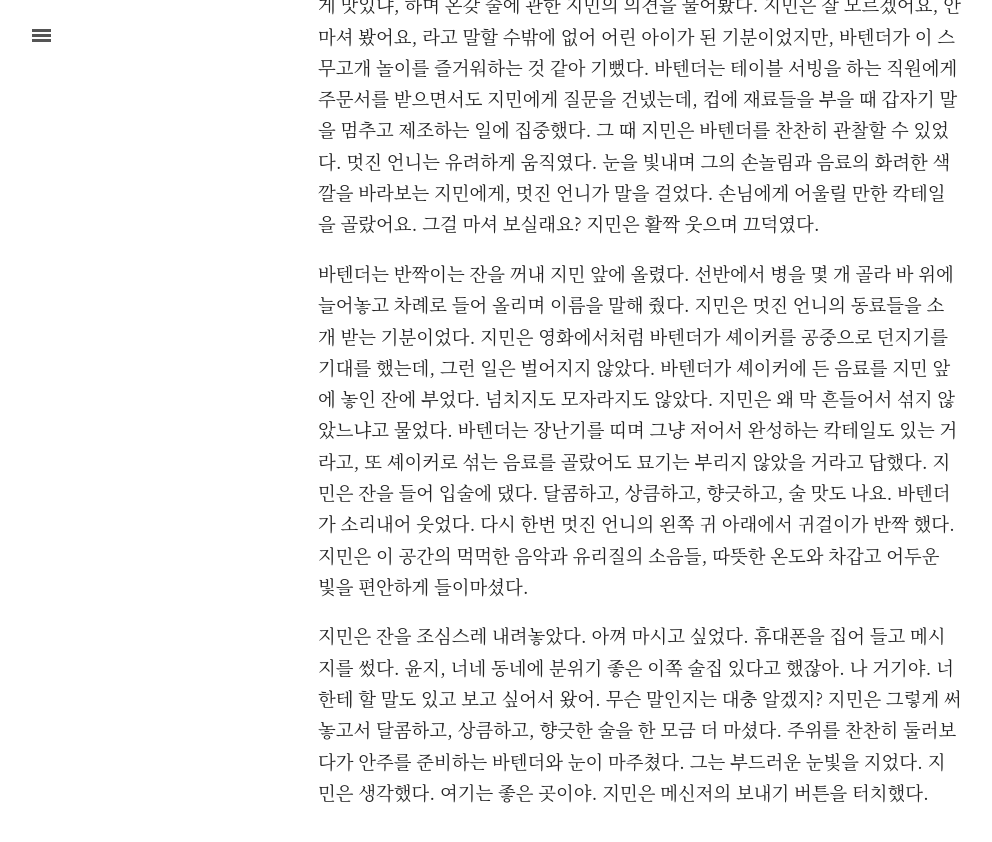
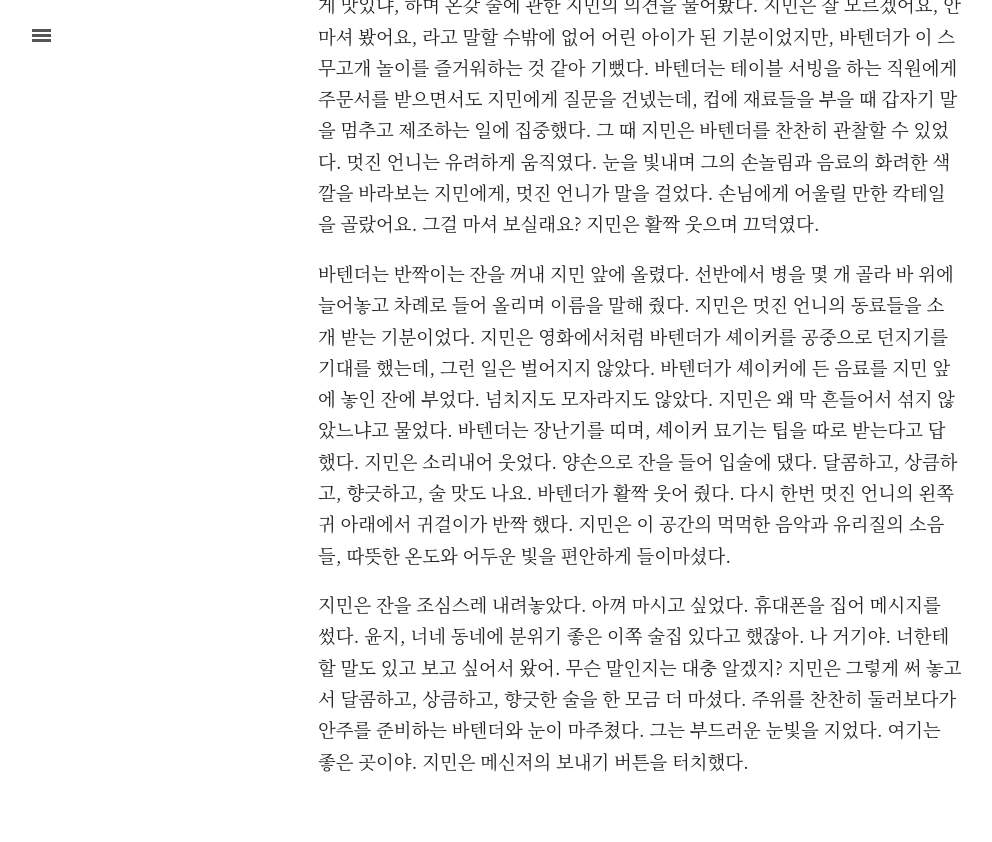
Before and after one commit to viamelodi/viamelodi.github.io, a Jekyll site: the page built from _texts/Shall_We_Start.md, in a window 1280 px wide and 900 px high, scrolled down 1888 px. Shown: the top 842 px of the window, without its empty margins (0-992 px from the left). Built offline with Jekyll 4.4.1, drawn with Linux system fonts in a browser that asks for light colours.

Commit message:
minor adjustments

```diff
--- a/_texts/Shall_We_Start.md
+++ b/_texts/Shall_We_Start.md
@@ -38,6 +38,6 @@ publication-date: 2020
 
 지민의 멋진 언니는 정성스럽게 메뉴를 소개했다. 지민이 고르지 못하자, 위스키를 좋아하냐, 과일 소주와 일반 소주 중 어떤 것을 선호하느냐, 와인이나 맥주는 어떤 게 맛있냐, 하며 온갖 술에 관한 지민의 의견을 물어봤다. 지민은 잘 모르겠어요, 안 마셔 봤어요, 라고 말할 수밖에 없어 어린 아이가 된 기분이었지만, 바텐더가 이 스무고개 놀이를 즐거워하는 것 같아 기뻤다. 바텐더는 테이블 서빙을 하는 직원에게 주문서를 받으면서도 지민에게 질문을 건넸는데, 컵에 재료들을 부을 때 갑자기 말을 멈추고 제조하는 일에 집중했다. 그 때 지민은 바텐더를 찬찬히 관찰할 수 있었다. 멋진 언니는 유려하게 움직였다. 눈을 빛내며 그의 손놀림과 음료의 화려한 색깔을 바라보는 지민에게, 멋진 언니가 말을 걸었다. 손님에게 어울릴 만한 칵테일을 골랐어요. 그걸 마셔 보실래요? 지민은 활짝 웃으며 끄덕였다.
 
-바텐더는 반짝이는 잔을 꺼내 지민 앞에 올렸다. 선반에서 병을 몇 개 골라 바 위에 늘어놓고 차례로 들어 올리며 이름을 말해 줬다. 지민은 멋진 언니의 동료들을 소개 받는 기분이었다. 지민은 영화에서처럼 바텐더가 셰이커를 공중으로 던지기를 기대를 했는데, 그런 일은 벌어지지 않았다. 바텐더가 셰이커에 든 음료를 지민 앞에 놓인 잔에 부었다. 넘치지도 모자라지도 않았다. 지민은 왜 막 흔들어서 섞지 않았느냐고 물었다. 바텐더는 장난기를 띠며 그냥 저어서 완성하는 칵테일도 있는 거라고, 또 셰이커로 섞는 음료를 골랐어도 묘기는 부리지 않았을 거라고 답했다. 지민은 잔을 들어 입술에 댔다. 달콤하고, 상큼하고, 향긋하고, 술 맛도 나요. 바텐더가 소리내어 웃었다. 다시 한번 멋진 언니의 왼쪽 귀 아래에서 귀걸이가 반짝 했다. 지민은 이 공간의 먹먹한 음악과 유리질의 소음들, 따뜻한 온도와 차갑고 어두운 빛을 편안하게 들이마셨다.
+바텐더는 반짝이는 잔을 꺼내 지민 앞에 올렸다. 선반에서 병을 몇 개 골라 바 위에 늘어놓고 차례로 들어 올리며 이름을 말해 줬다. 지민은 멋진 언니의 동료들을 소개 받는 기분이었다. 지민은 영화에서처럼 바텐더가 셰이커를 공중으로 던지기를 기대를 했는데, 그런 일은 벌어지지 않았다. 바텐더가 셰이커에 든 음료를 지민 앞에 놓인 잔에 부었다. 넘치지도 모자라지도 않았다. 지민은 왜 막 흔들어서 섞지 않았느냐고 물었다. 바텐더는 장난기를 띠며, 셰이커 묘기는 팁을 따로 받는다고 답했다. 지민은 소리내어 웃었다. 양손으로 잔을 들어 입술에 댔다. 달콤하고, 상큼하고, 향긋하고, 술 맛도 나요. 바텐더가 활짝 웃어 줬다. 다시 한번 멋진 언니의 왼쪽 귀 아래에서 귀걸이가 반짝 했다. 지민은 이 공간의 먹먹한 음악과 유리질의 소음들, 따뜻한 온도와 어두운 빛을 편안하게 들이마셨다.
 
-지민은 잔을 조심스레 내려놓았다. 아껴 마시고 싶었다. 휴대폰을 집어 들고 메시지를 썼다. 윤지, 너네 동네에 분위기 좋은 이쪽 술집 있다고 했잖아. 나 거기야. 너한테 할 말도 있고 보고 싶어서 왔어. 무슨 말인지는 대충 알겠지? 지민은 그렇게 써 놓고서 달콤하고, 상큼하고, 향긋한 술을 한 모금 더 마셨다. 주위를 찬찬히 둘러보다가 안주를 준비하는 바텐더와 눈이 마주쳤다. 그는 부드러운 눈빛을 지었다. 지민은 생각했다. 여기는 좋은 곳이야. 지민은 메신저의 보내기 버튼을 터치했다.
+지민은 잔을 조심스레 내려놓았다. 아껴 마시고 싶었다. 휴대폰을 집어 메시지를 썼다. 윤지, 너네 동네에 분위기 좋은 이쪽 술집 있다고 했잖아. 나 거기야. 너한테 할 말도 있고 보고 싶어서 왔어. 무슨 말인지는 대충 알겠지? 지민은 그렇게 써 놓고서 달콤하고, 상큼하고, 향긋한 술을 한 모금 더 마셨다. 주위를 찬찬히 둘러보다가 안주를 준비하는 바텐더와 눈이 마주쳤다. 그는 부드러운 눈빛을 지었다. 여기는 좋은 곳이야. 지민은 메신저의 보내기 버튼을 터치했다.
```
